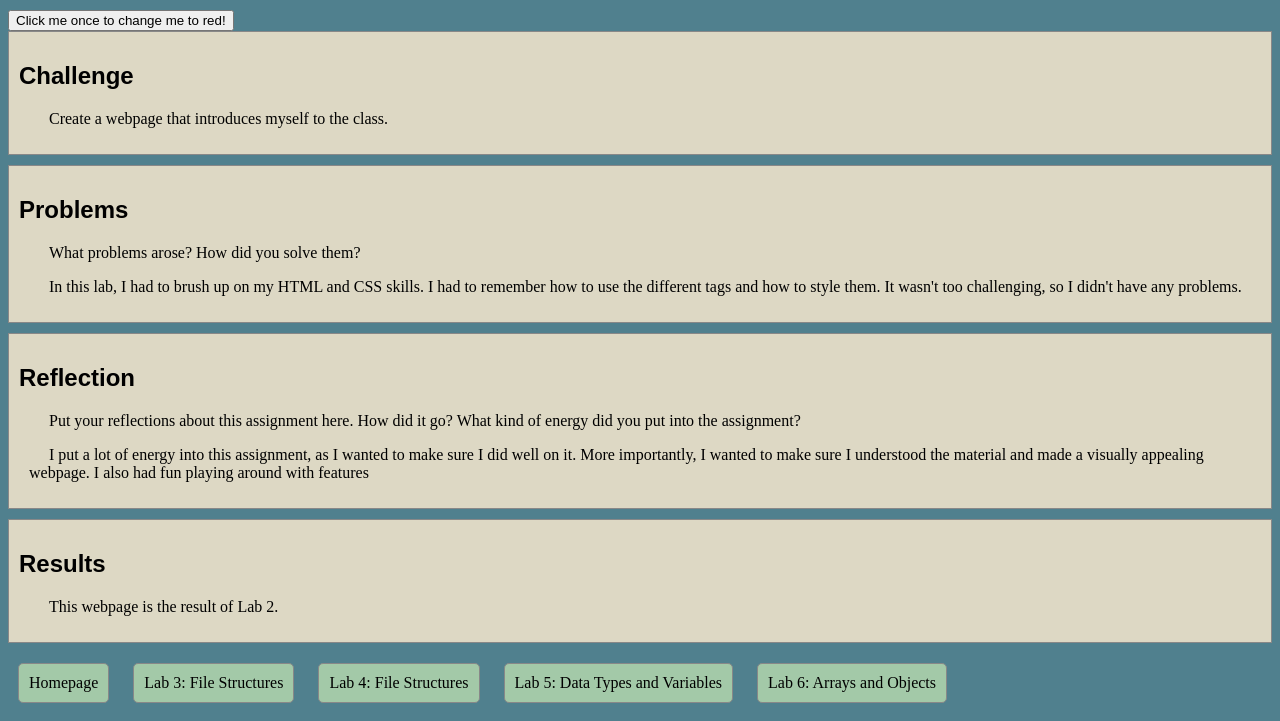
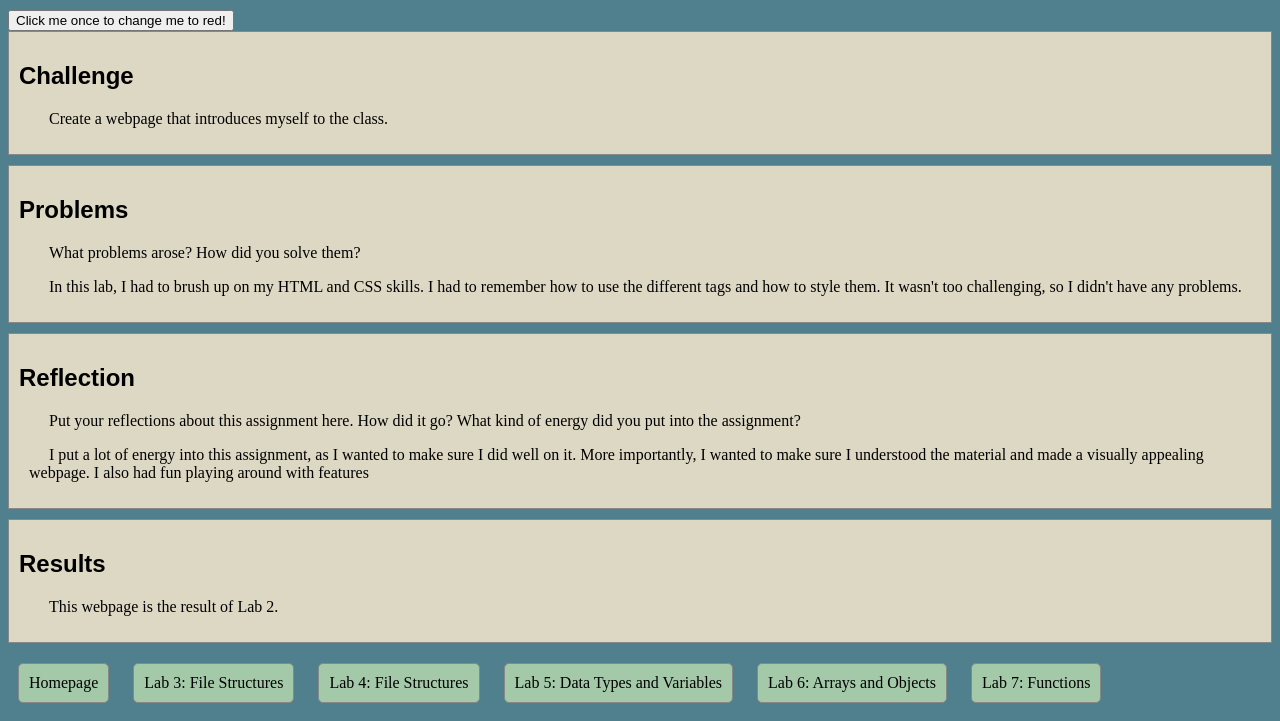
Before and after one commit to siondaniel/art101, a plain HTML site: page lab2/index.html in a window 1280 px wide. Shown: the part 507-1228 px from the top of the page. Drawn offline with nearby package versions, Linux system fonts and the light colour scheme.

Commit message:
Updated links

```diff
--- a/lab2/index.html
+++ b/lab2/index.html
@@ -69,6 +69,7 @@
 			<a href="../lab4/index.html">Lab 4: File Structures</a>
 			<a href="../lab5/index.html">Lab 5: Data Types and Variables</a>
 			<a href="../lab6/index.html">Lab 6: Arrays and Objects</a>
+			<a href="../lab7/index.html">Lab 7: Functions</a>
 		</nav>
 	</main>
 </body>
```
Also changed, not shown: index.html (+1 -0 lines), lab3/index.html (+1 -0 lines), lab4/index.html (+1 -0 lines), lab6/index.html (+1 -0 lines).
